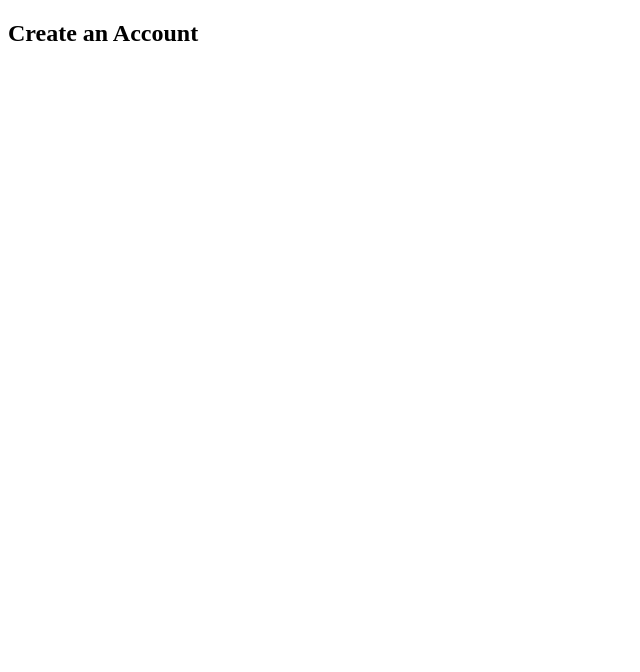
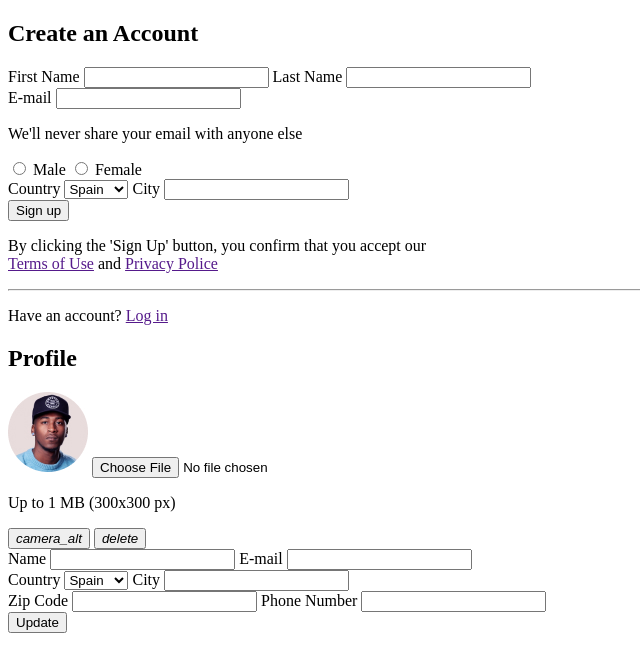
Before and after one commit to hryhorii-isaiew/beetroot_homework_06, a plain HTML site: page index.html in a window 1280 px wide. Shown: the whole page, without its empty margins (0-640 px from the left). Drawn offline with Linux system fonts and the light colour scheme.

Commit message:
add index.html and image

```diff
--- a/index.html
+++ b/index.html
@@ -15,9 +15,127 @@
         <form class="account">
             <h1>Create an Account </h1>
 
+            <div class="row">
+                <label>
+                    First Name
+                    <input name="firstname"type="text">
+                </label>
+                <label>
+                    Last Name
+                    <input name="lastname"type="text">
+                </label>
+            </div>
+
+            <div class="row">
+                <label for="mail-input">E-mail</label>
+                <input type="email" name="email" id="mail-input">
+                <p>We'll never share your email with anyone else</p>
+
+            </div>
+
+            <div class="row">
+                <label >
+                    <input type="radio" name="gender">
+                    Male
+                </label>
+                <label >
+                    <input type="radio" name="gender">
+                    Female
+                </label>
+            </div>
+
+            <div class="row">
+                <label>
+                    Country
+                    <select name="country">
+                        <option value="Spain">Spain</option>
+                        <option value="France">France</option>
+                        <option value="Italy">Italy</option>
+                        <option value="USA">USA</option>
+                        <option value="UK">UK</option>
+                    </select>
+                </label>
+                <label>
+                    City
+                    <input name="city"type="text">
+                </label>
+            </div>
+
+            <button>Sign up</button>
+
+            <div>
+                <p class="">By clicking the 'Sign Up' button, you confirm that you accept our <br>
+                <a href="">Terms of Use</a> and <a href="">Privacy Police</a></p>
+                <hr>
+                <p class="">
+                Have an account? <a href="">Log in</a>
+                </p>
+            </div>
         </form>
+    </section>
 
-        <form class="profile"></form>
+    <section>
+        <form class="profile">
+
+            <h2>Profile</h2>
+
+            <div>
+                <img src="./images/photo_profile.jpg" alt="user_photo">
+                    <label>
+                    <input type="file" name="file">
+                    </label>
+                    <p>Up to 1 MB (300x300 px)</p>
+                <button>
+                    <i class="">camera_alt</i>
+                </button>
+                <button>
+                    <i class="">delete</i>
+                </button>
+                </div>
+            </div>
+
+            <div class="">
+                <label>
+                Name
+                <input name="name" type="text">
+                </label>
+                <label>
+                E-mail
+                <input name="email" type="text">
+                </label>
+            </div>
+
+            <div class="row">
+                <label>
+                    Country
+                    <select name="country">
+                        <option value="Spain">Spain</option>
+                        <option value="France">France</option>
+                        <option value="Italy">Italy</option>
+                        <option value="USA">USA</option>
+                        <option value="UK">UK</option>
+                    </select>
+                </label>
+                <label>
+                    City
+                    <input name="city" type="text">
+                </label>
+            </div>
+
+            <div class="row">
+                <label>
+                Zip Code
+                <input name="zip-code" type="text">
+                </label>
+                <label>
+                Phone Number
+                <input name="phone-number" type="tel">
+                </label>
+            </div>
+
+            <button>Update</button>
+
+        </form>
     </section>
 
 </body>
```
Also changed, not shown: images/photo_profile.jpg (added).
